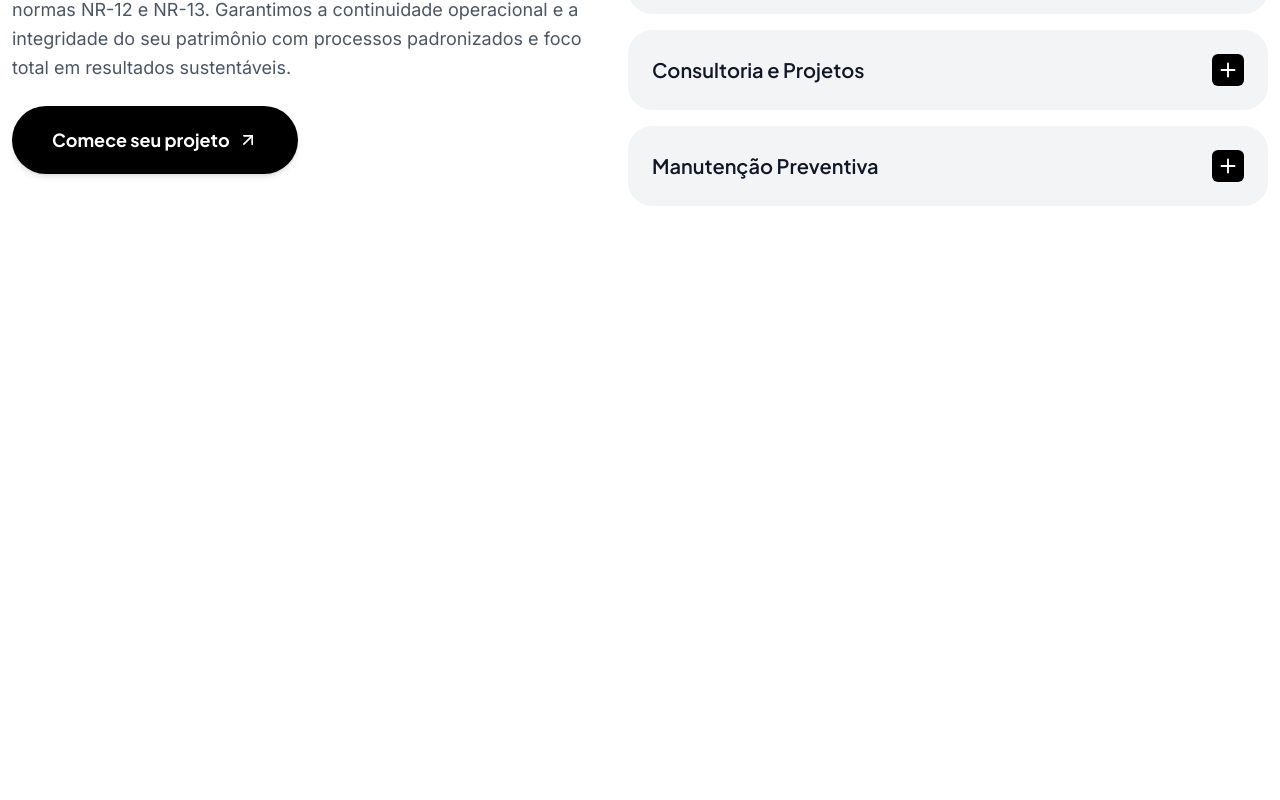
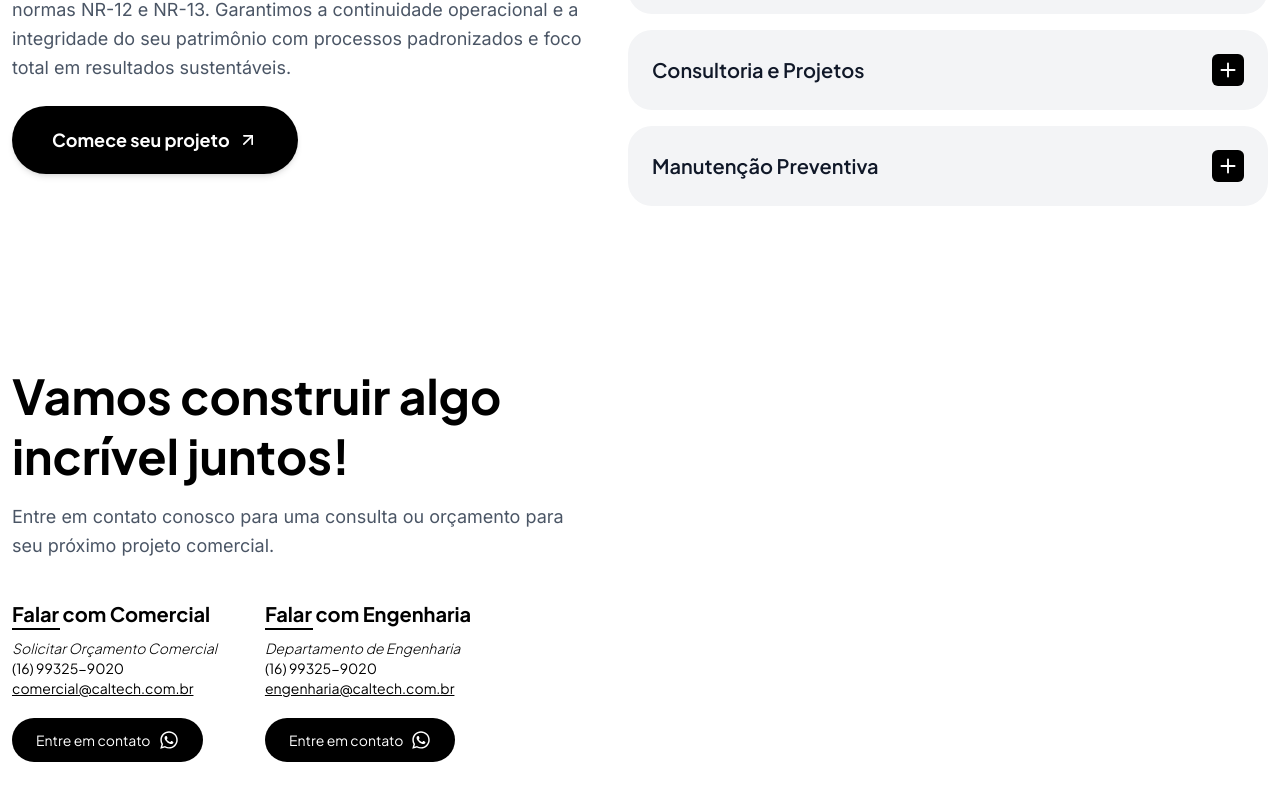
Before and after one commit to julioceno/caltech, a Next.js app: page / in a window 1280 px wide. Shown: the part 2133-2933 px from the top of the page. Before the commit the page ends 2435 px from the top, so only its background shows below. Built offline with nearby package versions, Linux system fonts and the light colour scheme.

Commit message:
feat: add ContactCard and ContactSection components for enhanced contact presentation

```diff
--- /dev/null
+++ b/app/components/ContactCard.tsx
@@ -0,0 +1,43 @@
+import { FaWhatsapp } from "react-icons/fa";
+import Button from "./Button";
+
+interface ContactCardProps {
+  title?: string;
+  subtitle?: string;
+  phone: string;
+  email: string;
+  whatsappLink: string;
+  buttonText?: string;
+}
+
+export default function ContactCard({
+  title = "Falar com Comercial",
+  subtitle = "Solicitar Orçamento Comercial",
+  phone,
+  email,
+  whatsappLink,
+  buttonText = "Entre em contato",
+}: ContactCardProps) {
+  return (
+    <div className="flex flex-col  items-center text-center md:items-start md:text-left">
+      <h3 className="text-xl font-bold text-primary">{title}</h3>
+      <div className="w-12 h-0.5 bg-primary mb-2"></div>
+      <p className="text-primary italic font-light text-sm">{subtitle}</p>
+      <p className="text-primary text-sm">{phone}</p>
+      <a
+        href={`mailto:${email}`}
+        className="text-primary text-sm underline hover:text-gray-600 transition-colors mb-5"
+      >
+        {email}
+      </a>
+      <Button
+        variant="primary"
+        href={whatsappLink}
+        iconRight={<FaWhatsapp className="w-5 h-5" />}
+        openInNewTab
+      >
+        {buttonText}
+      </Button>
+    </div>
+  );
+}
--- /dev/null
+++ b/app/components/ContactSection.tsx
@@ -0,0 +1,60 @@
+import React from 'react';
+import SectionHeading from './SectionHeading';
+import ContactCard from './ContactCard';
+
+interface ContactSectionProps {
+  className?: string;
+}
+
+const ContactSection: React.FC<ContactSectionProps> = ({
+  className = "",
+}) => {
+  const sectionTitle = "Vamos construir algo incrível juntos!";
+  const sectionSubtitle = "Entre em contato conosco para uma consulta ou orçamento para seu próximo projeto comercial.";
+
+  const contacts = [
+    {
+      title: "Falar com Comercial",
+      subtitle: "Solicitar Orçamento Comercial",
+      phone: "(16) 99325-9020",
+      email: "comercial@caltech.com.br",
+      whatsappLink: "https://wa.me/5516993259020",
+      buttonText: "Entre em contato"
+    },
+    {
+      title: "Falar com Engenharia",
+      subtitle: "Departamento de Engenharia",
+      phone: "(16) 99325-9020",
+      email: "engenharia@caltech.com.br",
+      whatsappLink: "https://wa.me/5516993259020",
+      buttonText: "Entre em contato"
+    }
+  ];
+
+  return (
+    <section className={`py-16 ${className}`}>
+        <div className="mx-auto lg:mx-0 mb-10 max-w-xl">
+          <SectionHeading
+            title={sectionTitle}
+            subtitle={sectionSubtitle}
+          />
+        </div>
+
+        <div className="flex flex-col sm:flex-row justify-center lg:justify-start items-center gap-8 lg:gap-12">
+          {contacts.map((contact, index) => (
+            <ContactCard
+              key={index}
+              title={contact.title}
+              subtitle={contact.subtitle}
+              phone={contact.phone}
+              email={contact.email}
+              whatsappLink={contact.whatsappLink}
+              buttonText={contact.buttonText}
+            />
+          ))}
+        </div>
+    </section>
+  );
+};
+
+export default ContactSection;
--- a/app/page.tsx
+++ b/app/page.tsx
@@ -1,8 +1,9 @@
-import NotchCard from "./components/NotchCard";
 import Hero from "./components/Hero";
 import ServicesSection from "./components/ServicesSection";
 import AboutSection from "./components/AboutSection";
 import ServicesAccordionSection from "./components/ServicesAccordionSection";
+import ContactCard from "./components/ContactCard";
+import ContactSection from "./components/ContactSection";
 
 export default function Home() {
   return (
@@ -11,6 +12,7 @@ export default function Home() {
       <AboutSection />
       <ServicesSection />
       <ServicesAccordionSection />
+      <ContactSection />
     </div>
   );
 }
```
